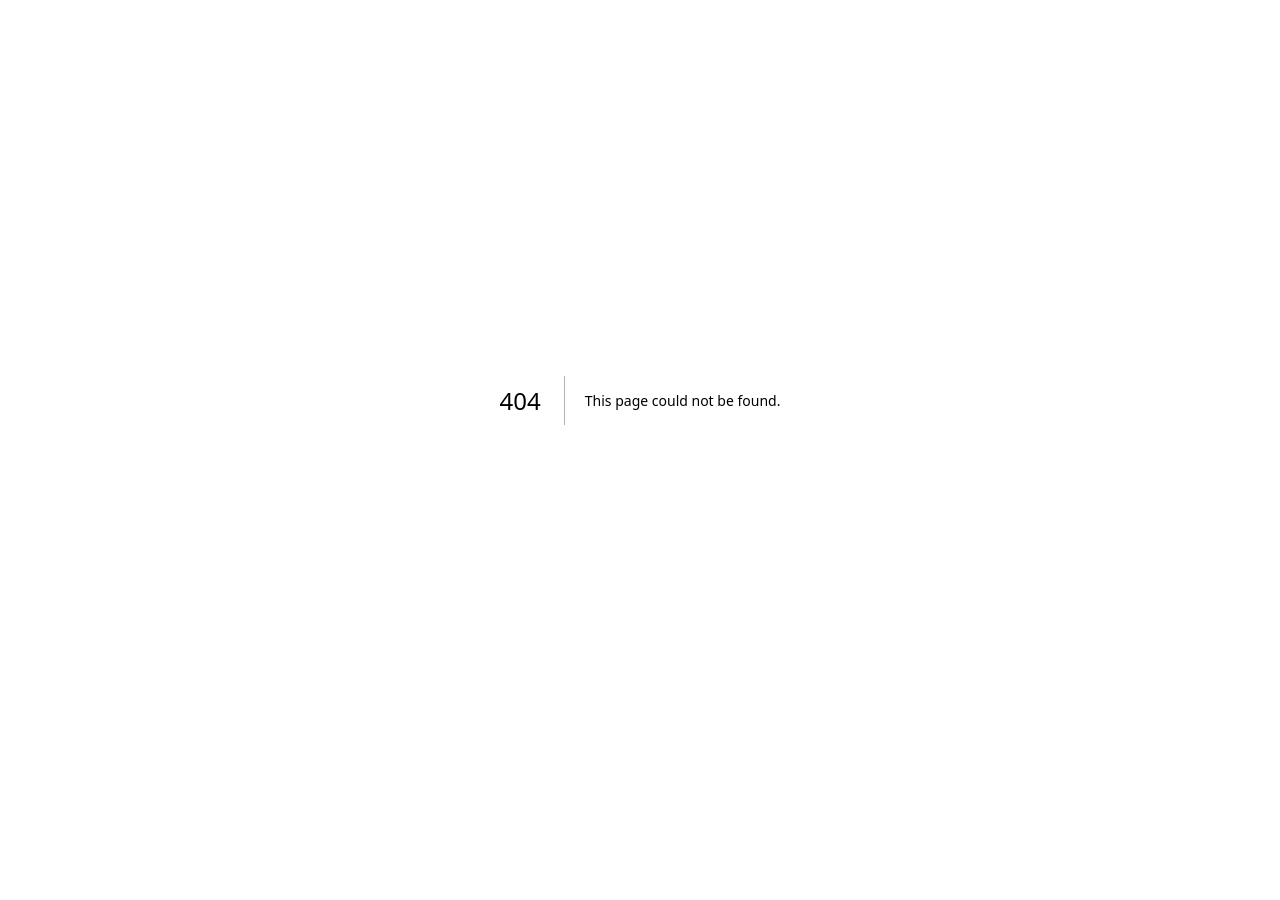
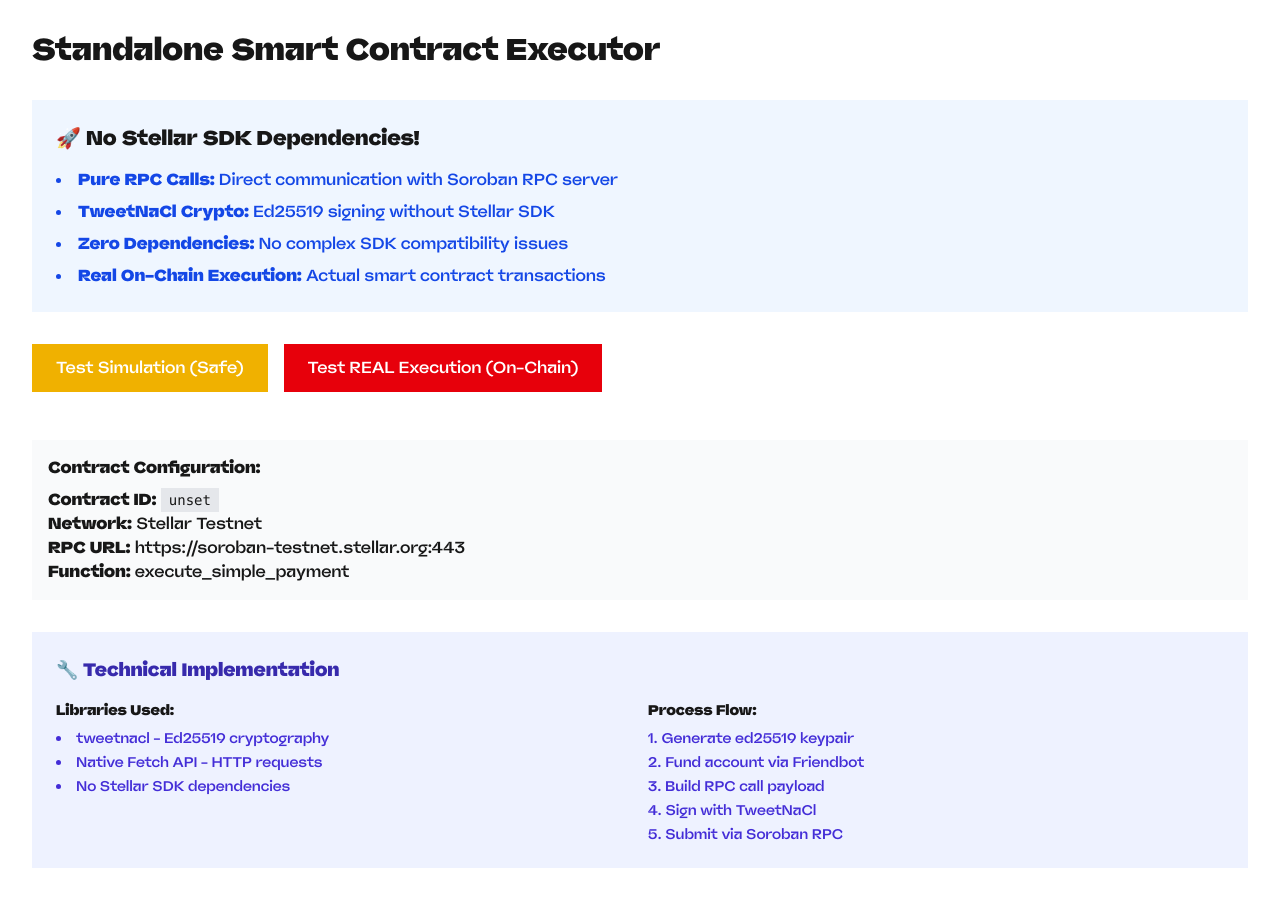
Before and after one commit to HACKTHEMM/FXshopping_genx, a Next.js app: page /test-standalone in a window 1280 px wide. Before the commit this address had no page. Before the commit the page ends 800 px from the top, so only its background shows below. Built offline with nearby package versions, Linux system fonts and the light colour scheme; no server answers.

Commit message:
feat: smart contract ft

```diff
--- /dev/null
+++ b/app/test-standalone/page.tsx
@@ -0,0 +1,186 @@
+
+'use client';
+
+import { useState } from 'react';
+import { executeContractPayment, simulateContractPayment } from '@/lib/contract-payment-integration';
+
+export default function StandaloneContractTest() {
+  const [loading, setLoading] = useState(false);
+  const [result, setResult] = useState<any>(null);
+  const [error, setError] = useState<string>('');
+
+  const testStandaloneExecution = async () => {
+    setLoading(true);
+    setError('');
+    setResult(null);
+
+    try {
+      console.log('🚀 Testing STANDALONE contract execution...');
+
+      const params = {
+        fromAsset: 'XLM',
+        toAsset: 'XLM',
+        amount: '1.0',
+        senderPublicKey: 'GXXXXXXXXXXXXXXXXXXXXXXXXXXXXXXXXXXXXXXXXXXXXXXXXXXXXX', // Will be generated
+        receiverPublicKey: 'GB3BLQIU5MVDUSOLKOQ2FKZSYKRFCTSFYA27V2BS32ZVCYZHQL5DAABN'
+      };
+
+      const result = await executeContractPayment(params);
+      setResult(result);
+
+    } catch (error: any) {
+      setError(error.message || 'Standalone execution failed');
+      console.error('❌ Standalone test error:', error);
+    } finally {
+      setLoading(false);
+    }
+  };
+
+  const testSimulation = async () => {
+    setLoading(true);
+    setError('');
+    setResult(null);
+
+    try {
+      console.log('🔍 Testing standalone simulation...');
+
+      const params = {
+        fromAsset: 'XLM',
+        toAsset: 'XLM',
+        amount: '1.0',
+        senderPublicKey: 'GXXXXXXXXXXXXXXXXXXXXXXXXXXXXXXXXXXXXXXXXXXXXXXXXXXXXX',
+        receiverPublicKey: 'GB3BLQIU5MVDUSOLKOQ2FKZSYKRFCTSFYA27V2BS32ZVCYZHQL5DAABN'
+      };
+
+      const result = await simulateContractPayment(params);
+      setResult(result);
+
+    } catch (error: any) {
+      setError(error.message || 'Simulation failed');
+      console.error('❌ Simulation error:', error);
+    } finally {
+      setLoading(false);
+    }
+  };
+
+  return (
+    <div className="container mx-auto p-8">
+      <h1 className="text-3xl font-bold mb-8">Standalone Smart Contract Executor</h1>
+
+      <div className="bg-blue-50 p-6 rounded-lg mb-8">
+        <h2 className="text-xl font-semibold mb-4">🚀 No Stellar SDK Dependencies!</h2>
+        <ul className="list-disc list-inside space-y-2 text-blue-700">
+          <li><strong>Pure RPC Calls:</strong> Direct communication with Soroban RPC server</li>
+          <li><strong>TweetNaCl Crypto:</strong> Ed25519 signing without Stellar SDK</li>
+          <li><strong>Zero Dependencies:</strong> No complex SDK compatibility issues</li>
+          <li><strong>Real On-Chain Execution:</strong> Actual smart contract transactions</li>
+        </ul>
+      </div>
+
+      {/* Test Controls */}
+      <div className="space-y-4 mb-8">
+        <button
+          onClick={testSimulation}
+          disabled={loading}
+          className="bg-yellow-500 text-white px-6 py-3 rounded hover:bg-yellow-600 disabled:opacity-50 mr-4"
+        >
+          {loading ? 'Testing...' : 'Test Simulation (Safe)'}
+        </button>
+
+        <button
+          onClick={testStandaloneExecution}
+          disabled={loading}
+          className="bg-red-600 text-white px-6 py-3 rounded hover:bg-red-700 disabled:opacity-50"
+        >
+          {loading ? 'Executing...' : 'Test REAL Execution (On-Chain)'}
+        </button>
+      </div>
+
+      {/* Contract Info */}
+      <div className="bg-gray-50 p-4 rounded mb-8">
+        <h3 className="font-semibold mb-2">Contract Configuration:</h3>
+        <p><strong>Contract ID:</strong> <code className="bg-gray-200 px-2 py-1 rounded text-sm">{process.env.NEXT_PUBLIC_ROUTE_CONTRACT_ID}</code></p>
+        <p><strong>Network:</strong> Stellar Testnet</p>
+        <p><strong>RPC URL:</strong> https://soroban-testnet.stellar.org:443</p>
+        <p><strong>Function:</strong> execute_simple_payment</p>
+      </div>
+
+      {/* Results */}
+      {error && (
+        <div className="bg-red-50 border border-red-200 p-6 rounded-lg mb-8">
+          <h3 className="text-lg font-semibold text-red-800 mb-2">Error</h3>
+          <p className="text-red-600 font-mono text-sm">{error}</p>
+        </div>
+      )}
+
+      {result && (
+        <div className="bg-green-50 border border-green-200 p-6 rounded-lg mb-8">
+          <h3 className="text-lg font-semibold text-green-800 mb-4">✅ Standalone Execution Result</h3>
+          <div className="space-y-3">
+            <div>
+              <strong>Success:</strong>
+              <span className={`ml-2 ${result.success ? 'text-green-600' : 'text-red-600'}`}>
+                {result.success ? '✅ Yes' : '❌ No'}
+              </span>
+            </div>
+
+            {result.transactionHash && (
+              <div>
+                <strong>Transaction Hash:</strong>
+                <code className="ml-2 bg-gray-100 px-2 py-1 rounded text-sm break-all">
+                  {result.transactionHash}
+                </code>
+              </div>
+            )}
+
+            {result.actualReceived && (
+              <div className="grid grid-cols-2 gap-4 mt-4">
+                <div>
+                  <strong>Amount Received:</strong>
+                  <p className="text-green-600">{result.actualReceived} XLM</p>
+                </div>
+                <div>
+                  <strong>Contract Fee:</strong>
+                  <p className="text-orange-600">{result.fee} XLM</p>
+                </div>
+              </div>
+            )}
+          </div>
+        </div>
+      )}
+
+      {/* Technical Details */}
+      <div className="bg-indigo-50 p-6 rounded-lg">
+        <h3 className="text-lg font-semibold text-indigo-800 mb-4">🔧 Technical Implementation</h3>
+        <div className="grid md:grid-cols-2 gap-4 text-sm">
+          <div>
+            <h4 className="font-semibold mb-2">Libraries Used:</h4>
+            <ul className="list-disc list-inside space-y-1 text-indigo-700">
+              <li>tweetnacl - Ed25519 cryptography</li>
+              <li>Native Fetch API - HTTP requests</li>
+              <li>No Stellar SDK dependencies</li>
+            </ul>
+          </div>
+          <div>
+            <h4 className="font-semibold mb-2">Process Flow:</h4>
+            <ol className="list-decimal list-inside space-y-1 text-indigo-700">
+              <li>Generate ed25519 keypair</li>
+              <li>Fund account via Friendbot</li>
+              <li>Build RPC call payload</li>
+              <li>Sign with TweetNaCl</li>
+              <li>Submit via Soroban RPC</li>
+            </ol>
+          </div>
+        </div>
+      </div>
+
+      {/* Status */}
+      {loading && (
+        <div className="text-center p-8">
+          <div className="inline-block animate-spin rounded-full h-8 w-8 border-b-2 border-blue-500"></div>
+          <p className="mt-2 text-gray-600">Processing standalone contract call...</p>
+        </div>
+      )}
+    </div>
+  );
+}
--- /dev/null
+++ b/lib/simple-contract-integration.ts
@@ -0,0 +1,124 @@
+/**
+ * Simple Smart Contract Integration - Step by Step Approach
+ *
+ * This version starts with basic contract interaction and builds up complexity
+ */
+
+import {
+  TransactionBuilder,
+  Networks,
+  Operation,
+  Contract,
+  Address,
+  Horizon,
+  BASE_FEE,
+  nativeToScVal,
+  scValToNative
+} from '@stellar/stellar-sdk';
+import { signWithFreighter } from './freighter-integration';
+import { RouteQuote } from './types/route';
+
+const CONTRACT_ID = process.env.NEXT_PUBLIC_ROUTE_CONTRACT_ID;
+const HORIZON_URL = 'https://horizon-testnet.stellar.org';
+const SOROBAN_URL = 'https://soroban-testnet.stellar.org';
+const NETWORK_PASSPHRASE = Networks.TESTNET;
+
+/**
+ * Test contract connectivity with a simple call
+ */
+export async function testContractConnection(): Promise<{
+  success: boolean;
+  error?: string;
+}> {
+  if (!CONTRACT_ID) {
+    return {
+      success: false,
+      error: 'Contract not deployed'
+    };
+  }
+
+  try {
+    console.log('🔗 Testing contract connection:', CONTRACT_ID);
+
+    // For now, just verify the contract ID format
+    if (CONTRACT_ID.length !== 56) {
+      throw new Error('Invalid contract ID format');
+    }
+
+    console.log('✅ Contract connection test passed');
+    return { success: true };
+
+  } catch (error: any) {
+    console.error('❌ Contract connection test failed:', error);
+    return {
+      success: false,
+      error: error.message
+    };
+  }
+}
+
+/**
+ * Simulate a payment without executing it - using Soroban RPC
+ */
+export async function simulatePaymentBasic(
+  senderPublicKey: string,
+  route: RouteQuote
+): Promise<{
+  success: boolean;
+  simulation?: any;
+  error?: string;
+}> {
+  if (!CONTRACT_ID) {
+    return {
+      success: false,
+      error: 'Contract not deployed'
+    };
+  }
+
+  try {
+    console.log('🧪 Simulating payment with contract...');
+
+    // For now, just return a mock simulation
+    // We'll implement proper Soroban RPC integration later
+    const mockSimulation = {
+      estimated_receive: Math.round(route.netReceive * 10_000_000),
+      estimated_fee: Math.round(route.grossSend * 10_000_000 * 0.001),
+      success: true
+    };
+
+    console.log('✅ Payment simulation completed (mock):', mockSimulation);
+
+    return {
+      success: true,
+      simulation: mockSimulation
+    };
+
+  } catch (error: any) {
+    console.error('❌ Payment simulation failed:', error);
+    return {
+      success: false,
+      error: error.message
+    };
+  }
+}
+
+/**
+ * Check if we can connect to the contract
+ */
+export async function checkContractHealth(): Promise<boolean> {
+  const result = await testContractConnection();
+  return result.success;
+}
+
+/**
+ * Get contract info
+ */
+export function getContractInfo() {
+  return {
+    contractId: CONTRACT_ID,
+    network: 'testnet',
+    horizonUrl: HORIZON_URL,
+    sorobanUrl: SOROBAN_URL,
+    deployed: !!CONTRACT_ID
+  };
+}
```
Also changed, not shown: 16 other files (tests, documents, lock files or other folders).
